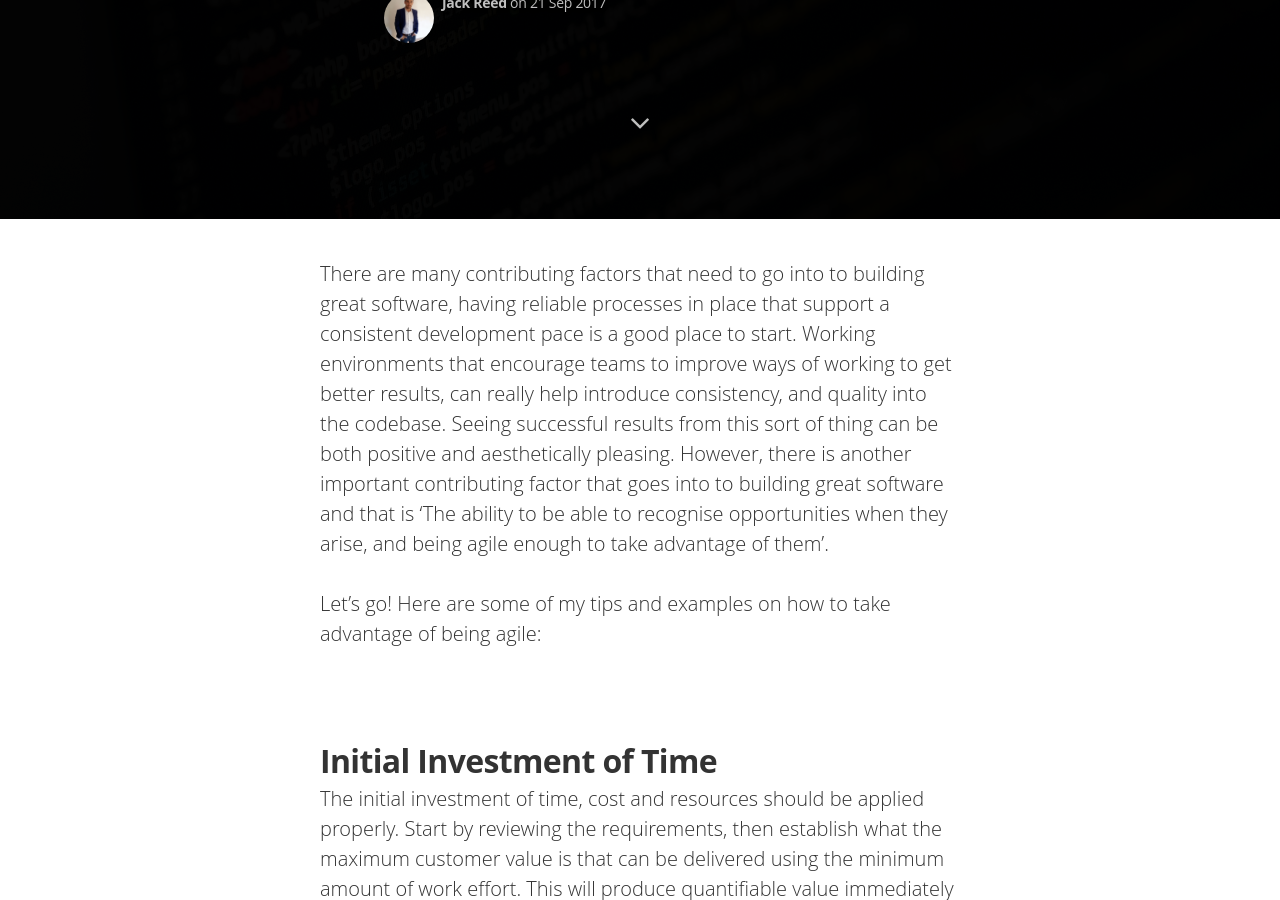
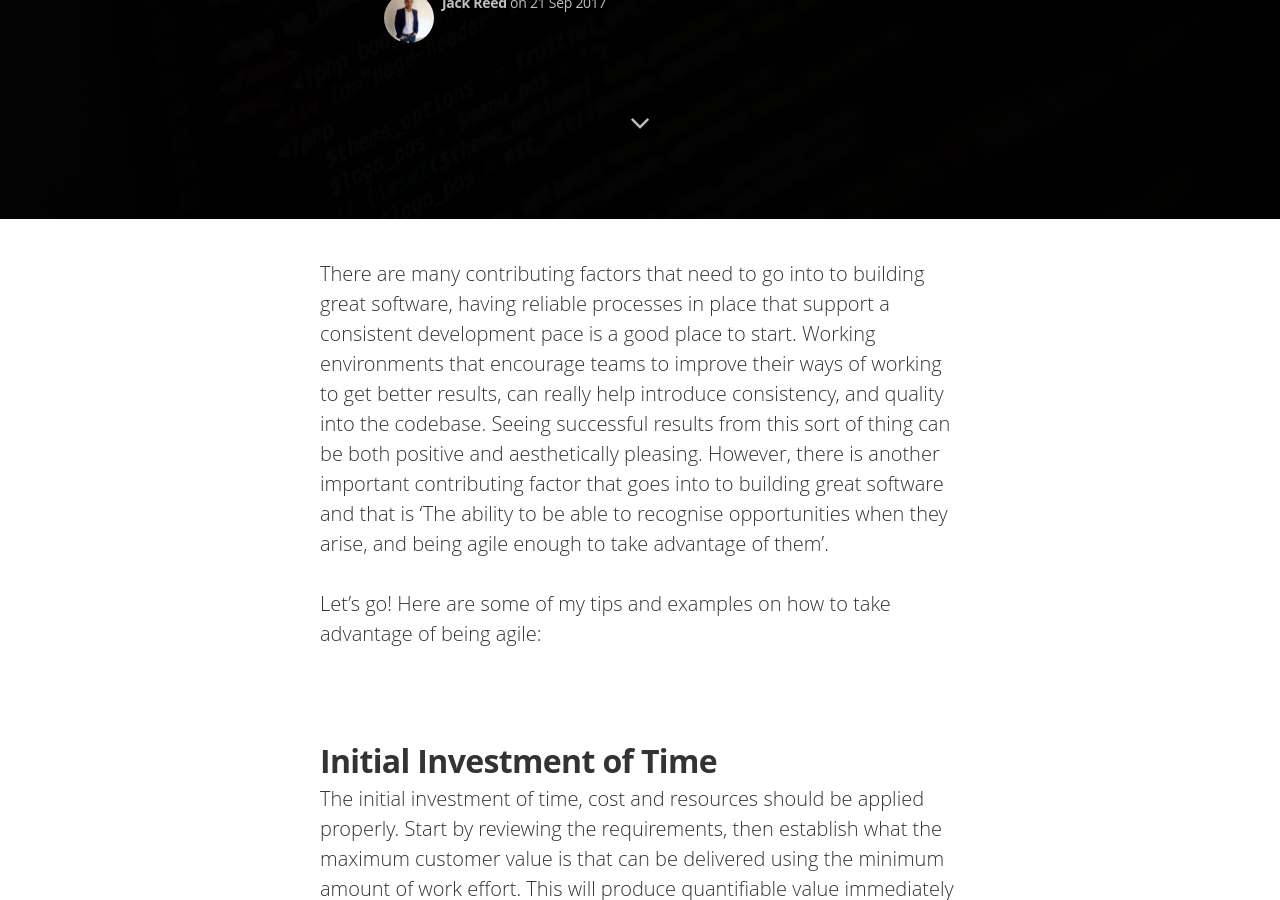
Before and after one commit to IamJackReed/JackReed, a Jekyll site: the page built from _posts/2017-09-21-taking-advantage-of-being-agile.markdown, in a window 1280 px wide and 900 px high, scrolled down 681 px. Built offline with Jekyll 4.4.1, drawn with Linux system fonts in a browser that asks for light colours; nearby versions of some CDN libraries; some web fonts are replaced; comment, search, counter and statistics services are not loaded.

Commit message:
Update 2017-09-21-taking-advantage-of-being-agile.markdown

```diff
--- a/_posts/2017-09-21-taking-advantage-of-being-agile.markdown
+++ b/_posts/2017-09-21-taking-advantage-of-being-agile.markdown
@@ -7,7 +7,7 @@
 image: /assets/article_images/2017-09-21-taking-advantage-of-being-agile/taking-advantage-of-being-agile.JPG
 image2: /assets/article_images/2017-09-21-taking-advantage-of-being-agile/taking-advantage-of-being-agile-mobile.JPG
 ---
-<span style="color:#00000; font-family: 'open sans'; font-size: 1em; font-size: 20px; font-weight: 200; hyphens: none;">There are many contributing factors that need to go into to building great software, having reliable processes in place that support a consistent development pace is a good place to start. Working environments that encourage teams to improve ways of working to get better results, can really help introduce consistency, and quality into the codebase. Seeing successful results from this sort of thing can be both positive and aesthetically pleasing. However, there is another important contributing factor that goes into to building great software and that is 'The ability to be able to recognise opportunities when they arise, and being agile enough to take advantage of them'.</span>
+<span style="color:#00000; font-family: 'open sans'; font-size: 1em; font-size: 20px; font-weight: 200; hyphens: none;">There are many contributing factors that need to go into to building great software, having reliable processes in place that support a consistent development pace is a good place to start. Working environments that encourage teams to improve their ways of working to get better results, can really help introduce consistency, and quality into the codebase. Seeing successful results from this sort of thing can be both positive and aesthetically pleasing. However, there is another important contributing factor that goes into to building great software and that is 'The ability to be able to recognise opportunities when they arise, and being agile enough to take advantage of them'.</span>
 
 <span style="color:#00000; font-family: 'open sans'; font-size: 1em; font-size: 20px; font-weight: 200; hyphens: none;">Let's go! Here are some of my tips and examples on how to take advantage of being agile:
 </span>
```
